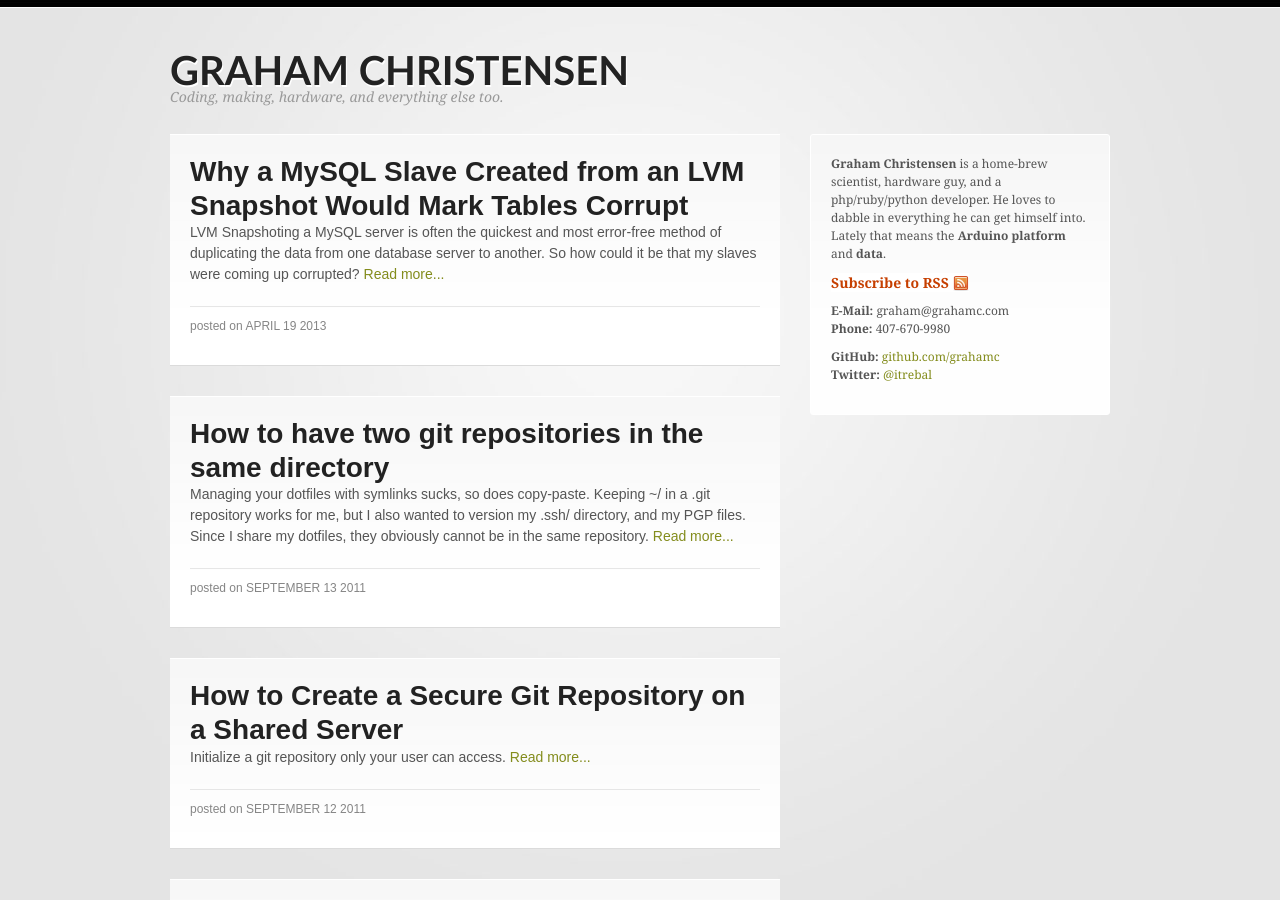
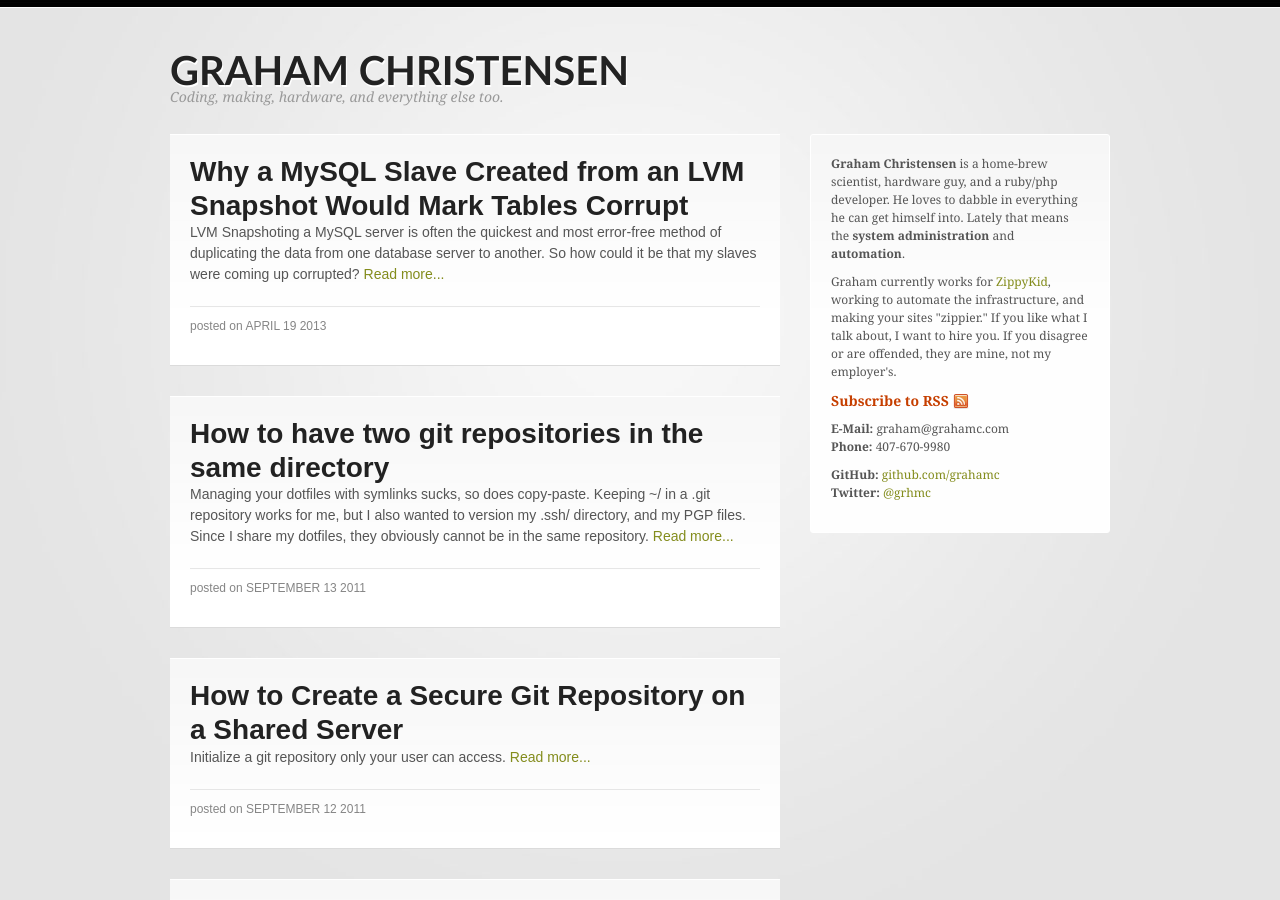
Before and after one commit to grahamc/grahamc.github.com, a Jekyll site: the page built from index.html, in a window 1280 px wide and 900 px high. Built offline with Jekyll 4.4.1, drawn with Linux system fonts in a browser that asks for light colours; the list of posts is cut into pages by our own code; comment, search, counter and statistics services are not loaded.

Commit message:
Note that I work fer ZK.

```diff
--- a/_layouts/default.html
+++ b/_layouts/default.html
@@ -5,16 +5,21 @@ layout: base
 <!-- Begin Sidebar -->
 <div id="sidebar">
   <p><strong>Graham Christensen</strong> is a home-brew
-		scientist, hardware guy, and a php/ruby/python developer. He
+    scientist, hardware guy, and a ruby/php developer. He
     loves to dabble in everything he can get himself into.
-		Lately that means the <strong>Arduino platform</strong>
-        and <strong>data</strong>.</p>
+    Lately that means the <strong>system administration</strong>
+    and <strong>automation</strong>.</p>
+    <p>Graham currently works for
+      <a href="https://www.zippykid.com/">ZippyKid</a>, working to automate the
+      infrastructure, and making your sites "zippier." If you like what I talk
+      about, I want to hire you. If you disagree or are offended, they are mine,
+      not my employer's.</p>
   <p><a href="/feed" class="rss">Subscribe to RSS</a></p>
   <p><strong>E-Mail:</strong> graham<span>@</span>grahamc.com<br />
     <strong>Phone:</strong> 407-670-9980</p>
   <p>
     <strong>GitHub:</strong> <a href="http://github.com/grahamc">github.com/grahamc</a><br />
-		<strong>Twitter:</strong> <a href="http://twitter.com/itrebal">@itrebal</a></p>
+    <strong>Twitter:</strong> <a href="http://twitter.com/grhmc">@grhmc</a></p>
 </div>
 <!-- End Sidebar -->
 
```
Lines whose indentation alone changed are shown as unchanged.
